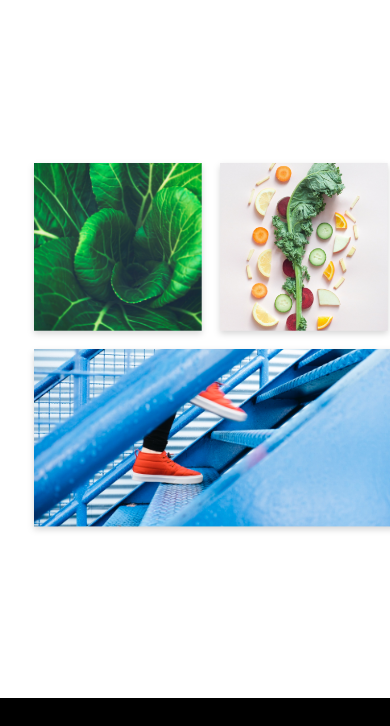
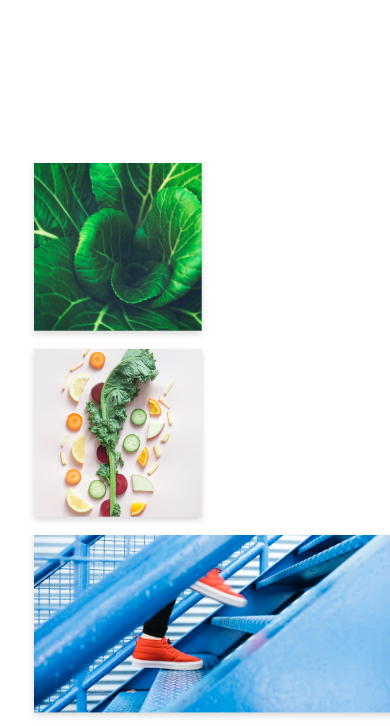
Before and after one commit to GytisKLNT/egzaminas, a website: page index.html in a window 390 px wide. Shown: the part 1840-2566 px from the top of the page. Drawn offline with nearby package versions, Linux system fonts and the light colour scheme; files that its build step writes are made by us from their sources.

Commit message:
Update tabs.scss
sutvarkytas tabsu mobile

```diff
--- a/scss/tabs.scss
+++ b/scss/tabs.scss
@@ -174,7 +174,7 @@ opacity: 1;
 
     flex-direction: row;
     margin-bottom: 5px !important;
-
+    margin-left: 0;
   }
 
   .tabsai{
@@ -194,4 +194,10 @@ opacity: 1;
 .txt  h1{
     font-size: 20px;
   }
+
+  .smallImage{
+    display: flex;
+    flex-direction: column;
+
+  }
 }
```
